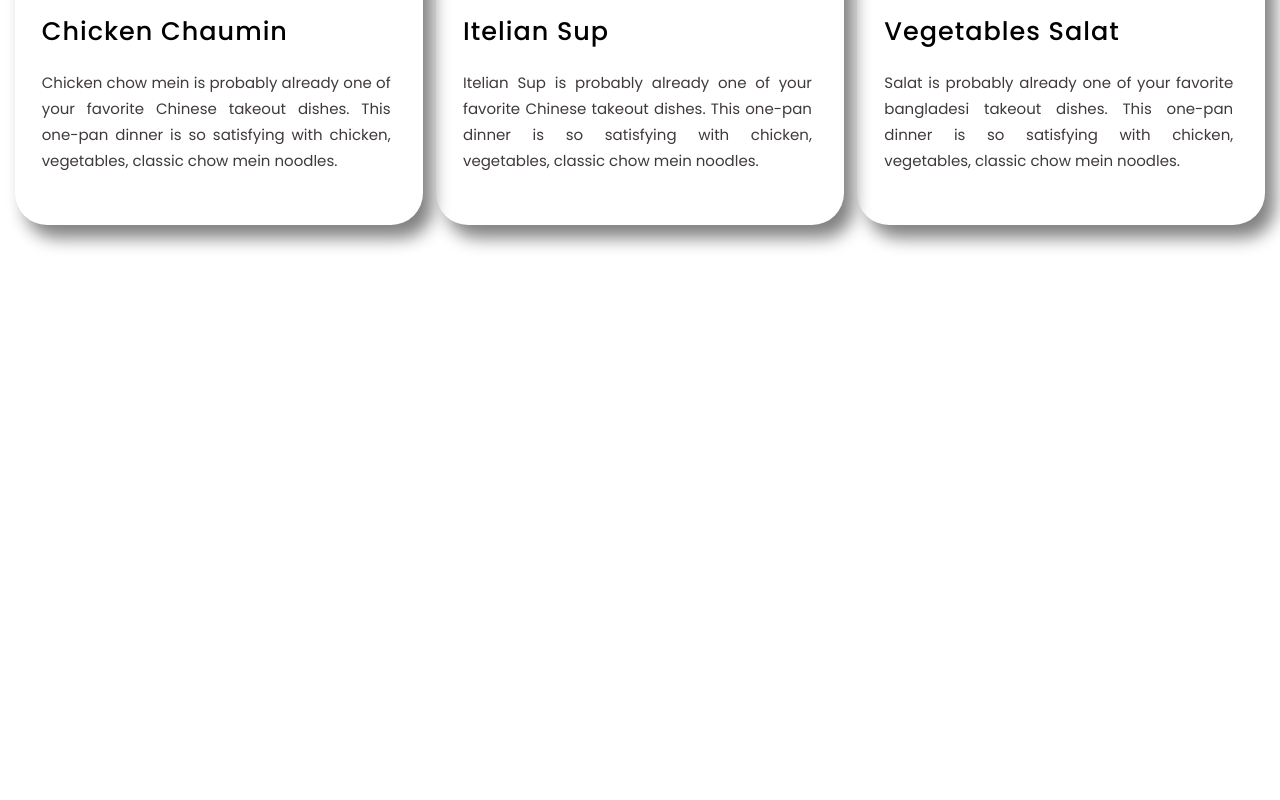
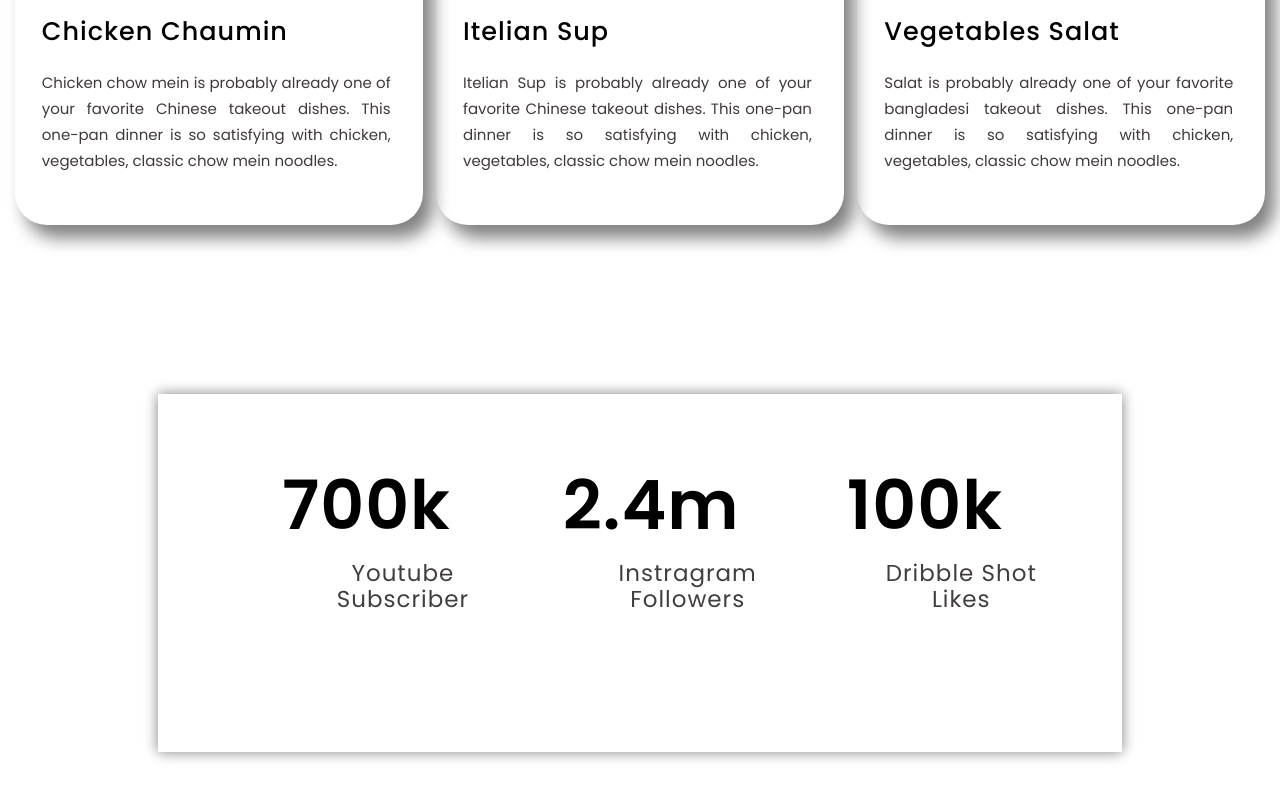
Before and after one commit to Mim-Hakkani/Hakkani-food, a plain HTML site: page index.html in a window 1280 px wide. Shown: the part 2059-2859 px from the top of the page. Before the commit the page ends 2403 px from the top, so only its background shows below. Drawn offline with Linux system fonts and the light colour scheme.

Commit message:
clint section added

```diff
--- a/index.html
+++ b/index.html
@@ -78,5 +78,14 @@
 <!-- End the Nice recepies -->
 
 
+<!-- Our clints and followers -->
+
+<section class="clints">
+    <h1>700k <br/><span style="font-size: 15px;">Youtube Subscriber</span></h1>
+    <h1>2.4m <br/><span style="font-size: 15px;">Instragram Followers</span></h1>
+    <h1>100k <br/><span style="font-size: 15px;">Dribble Shot Likes</span></h1>
+</section>
+
+
 </body>
 </html>
--- a/style.css
+++ b/style.css
@@ -147,3 +147,31 @@ height: 475px;
 	padding: 5px 5px 5px 0px;
 	text-align: justify;
 }
+
+/***************clints ***********/
+.clints {
+	display: flex;
+	text-align: center;
+	box-shadow: 0px 0px 13px gray;
+	margin: 150px;
+	padding: 70px;
+	/* border: 1px solid #b1a7a7; */
+}
+.clints h1 {
+	text-align: center;
+	display: block;
+	margin: 29px auto;
+	font-size: 68px;
+	color: #000;
+	letter-spacing: 1px;
+	padding: 0px;
+}
+.clints span {
+	color: #423e3e;
+	font-size: 8px;
+	display: block;
+	padding: 41px 0px;
+	font-size: 23px !important;
+	margin-left: 73px;
+	font-weight: normal;
+}
```
